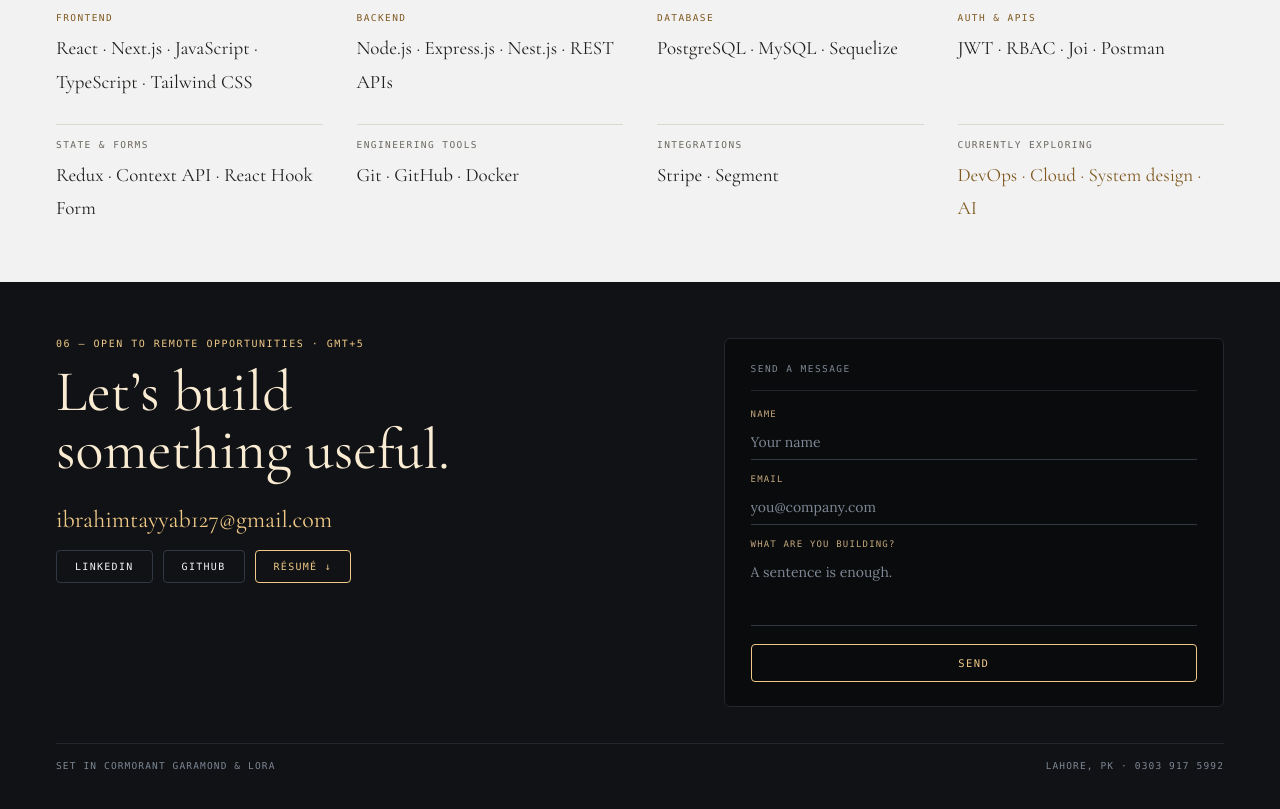
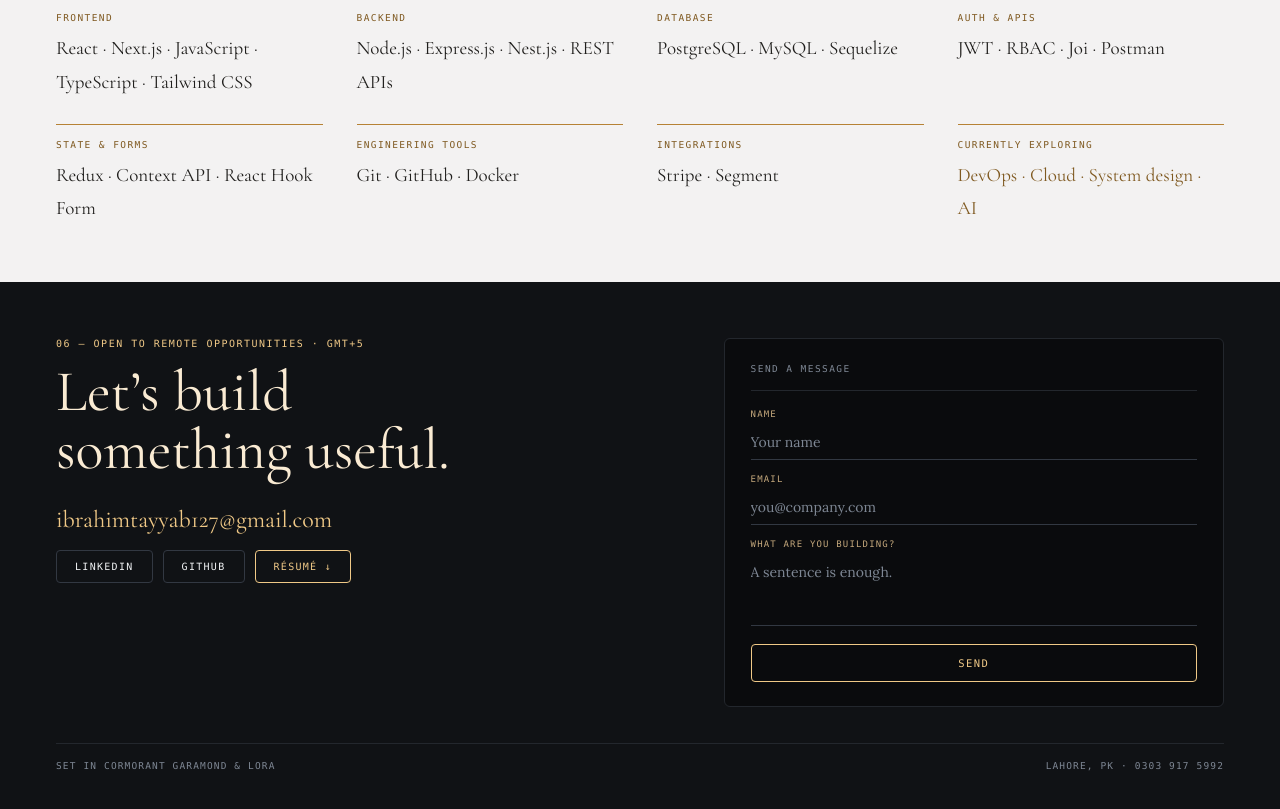
Before and after one commit to mitayyab/portfolio, a Next.js app: page / in a window 1280 px wide. Shown: the part 4240-5049 px from the top of the page. Built offline with nearby package versions, Linux system fonts and the light colour scheme; no server answers.

Commit message:
style(skills): give every group the same gold label and rule
Core groups had a gold rule and label while the rest were grey, which read as inconsistent. Drop the tier field that drove the difference.

```diff
--- a/src/components/skills/Skills.tsx
+++ b/src/components/skills/Skills.tsx
@@ -15,7 +15,7 @@ function itemsText({ items, compactItems }: SkillGroup) {
     : joinItems(items);
 }
 
-/** Section 05: skills grouped by purpose; core groups carry the gold rule. */
+/** Section 05: skills grouped by purpose. */
 export function Skills() {
   const { id, number, title } = sections.skills;
 
@@ -43,23 +43,12 @@ export function Skills() {
       </div>
 
       <dl className="grid grid-cols-2 gap-x-5 gap-y-4.5 lg:grid-cols-4 lg:gap-x-8.5 lg:gap-y-6.5">
-        {skillGroups.map((group) => {
-          const core = group.tier === "core";
-
-          return (
+        {skillGroups.map((group) => (
           <div
             key={group.id}
-              className={cn(
-                "border-t pt-2.75 lg:pt-3.5",
-                core ? "border-gold" : "border-rule",
-              )}
+            className="border-t border-gold pt-2.75 lg:pt-3.5"
           >
-              <dt
-                className={cn(
-                  "font-mono text-mono-xs tracking-[0.14em] uppercase lg:text-mono-sm lg:tracking-[0.15em]",
-                  core ? "text-gold-deep" : "text-muted",
-                )}
-              >
+            <dt className="font-mono text-mono-xs tracking-[0.14em] text-gold-deep uppercase lg:text-mono-sm lg:tracking-[0.15em]">
               <Copy text={group.label} />
             </dt>
             <dd
@@ -71,8 +60,7 @@ export function Skills() {
               <Copy text={itemsText(group)} />
             </dd>
           </div>
-          );
-        })}
+        ))}
       </dl>
     </Section>
   );
--- a/src/content/skills.ts
+++ b/src/content/skills.ts
@@ -7,8 +7,6 @@ export interface SkillGroup {
   items: readonly string[];
   /** Shorter list the mobile design uses when it abbreviates item names. */
   compactItems?: readonly string[];
-  /** Core groups get the gold rule; supporting groups get the hairline. */
-  tier: "core" | "supporting";
   /** Marks the aspirational group, which the desktop design sets in gold. */
   exploring?: boolean;
 }
@@ -26,51 +24,43 @@ export const skillGroups: readonly SkillGroup[] = [
     label: "Frontend",
     items: ["React", "Next.js", "JavaScript", "TypeScript", "Tailwind CSS"],
     compactItems: ["React", "Next.js", "TypeScript", "Tailwind"],
-    tier: "core",
   },
   {
     id: "backend",
     label: "Backend",
     items: ["Node.js", "Express.js", "Nest.js", "REST APIs"],
     compactItems: ["Node.js", "Express", "Nest.js", "REST"],
-    tier: "core",
   },
   {
     id: "database",
     label: "Database",
     items: ["PostgreSQL", "MySQL", "Sequelize"],
-    tier: "core",
   },
   {
     id: "auth-apis",
     label: "Auth & APIs",
     items: ["JWT", "RBAC", "Joi", "Postman"],
-    tier: "core",
   },
   {
     id: "state-forms",
     label: "State & forms",
     items: ["Redux", "Context API", "React Hook Form"],
     compactItems: ["Redux", "Context", "React Hook Form"],
-    tier: "supporting",
   },
   {
     id: "tools",
     label: { compact: "Tools", full: "Engineering tools" },
     items: ["Git", "GitHub", "Docker"],
-    tier: "supporting",
   },
   {
     id: "integrations",
     label: "Integrations",
     items: ["Stripe", "Segment"],
-    tier: "supporting",
   },
   {
     id: "exploring",
     label: { compact: "Exploring", full: "Currently exploring" },
     items: exploringTopics,
-    tier: "supporting",
     exploring: true,
   },
 ];
```
Lines whose indentation alone changed are shown as unchanged.
